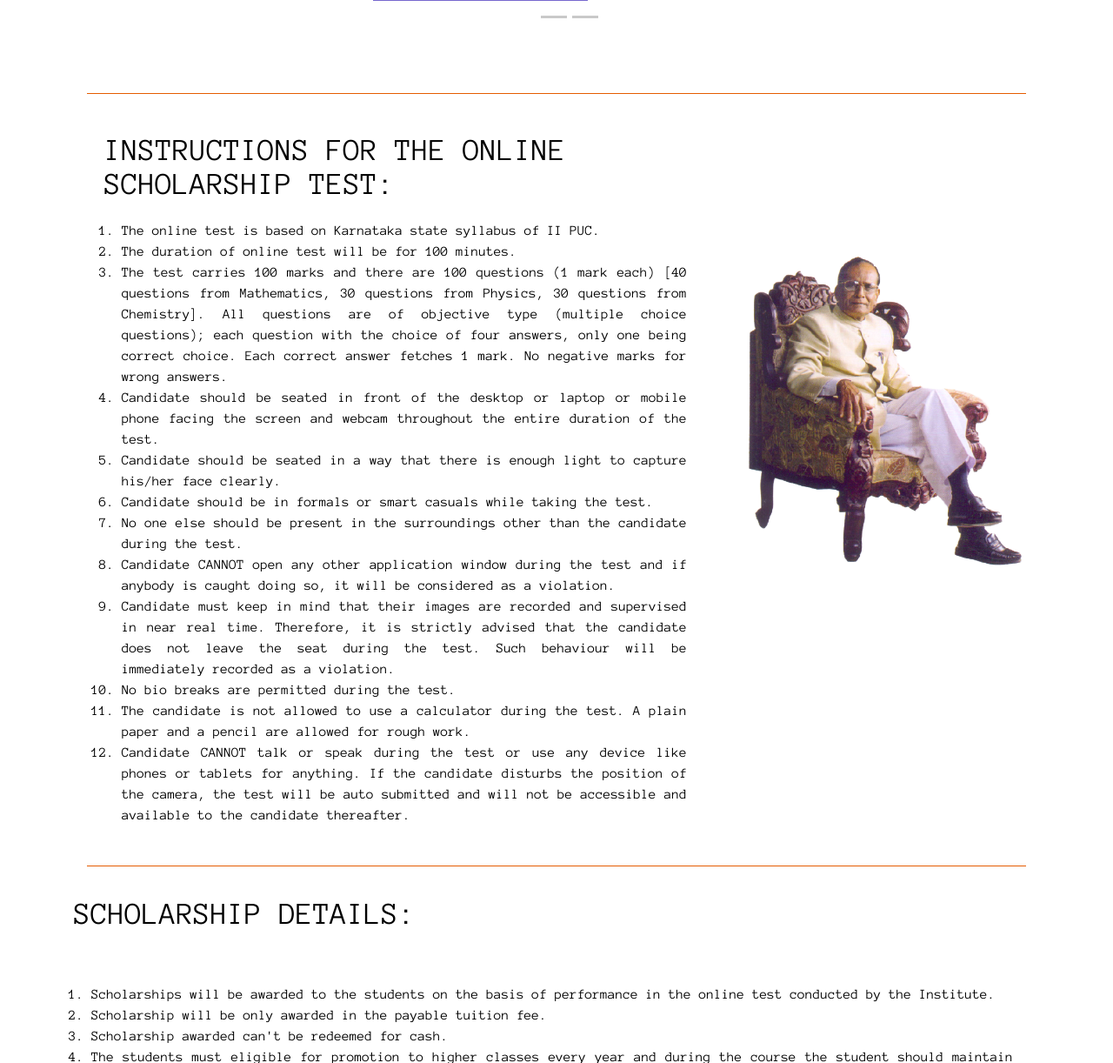
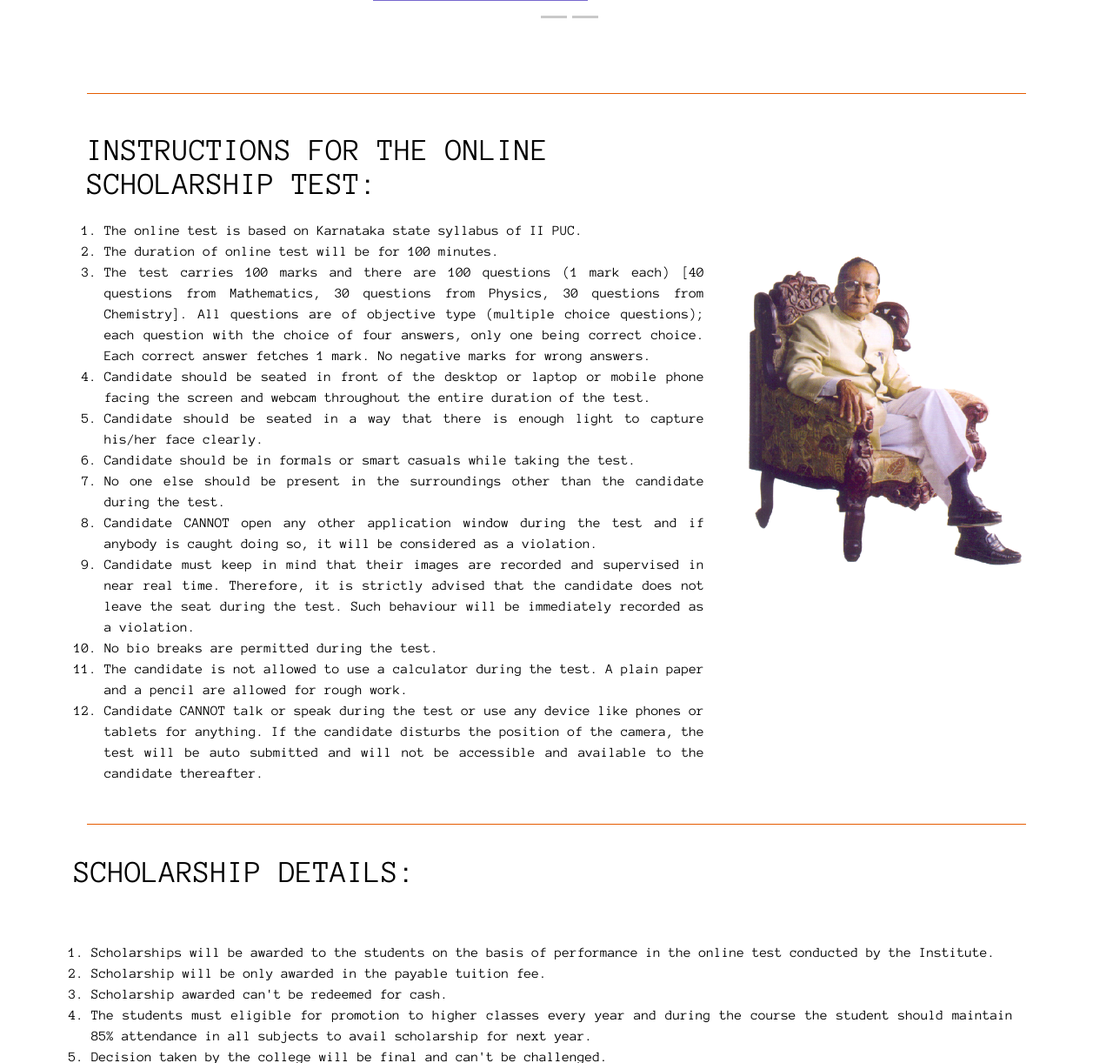
Before and after one commit to DhyanTD/KVGCE-Quiz-Web, a Flask app: page / in a window 1280 px wide. Shown: the part 477-1699 px from the top of the page at 87% size. Run offline with Flask 3, Linux system fonts and the light colour scheme; some libraries are stand-ins or nearby versions.

Commit message:
Update inst.css

```diff
--- a/static/inst.css
+++ b/static/inst.css
@@ -10,7 +10,7 @@
 
 /*orange box*/
 .obox {
-    padding: 10px 20px 10px 20px;
+    padding: 10px 0px 10px 0px;
 }
 
 .white {
```
